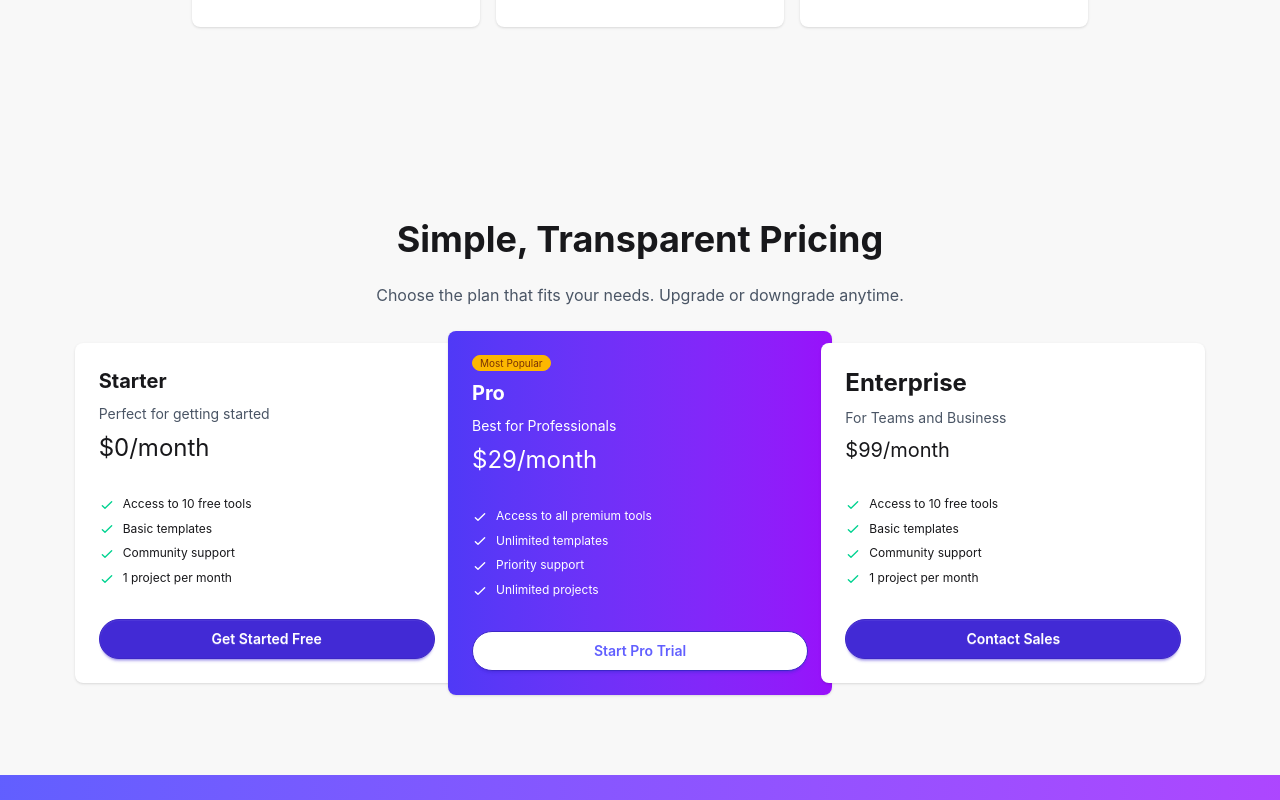
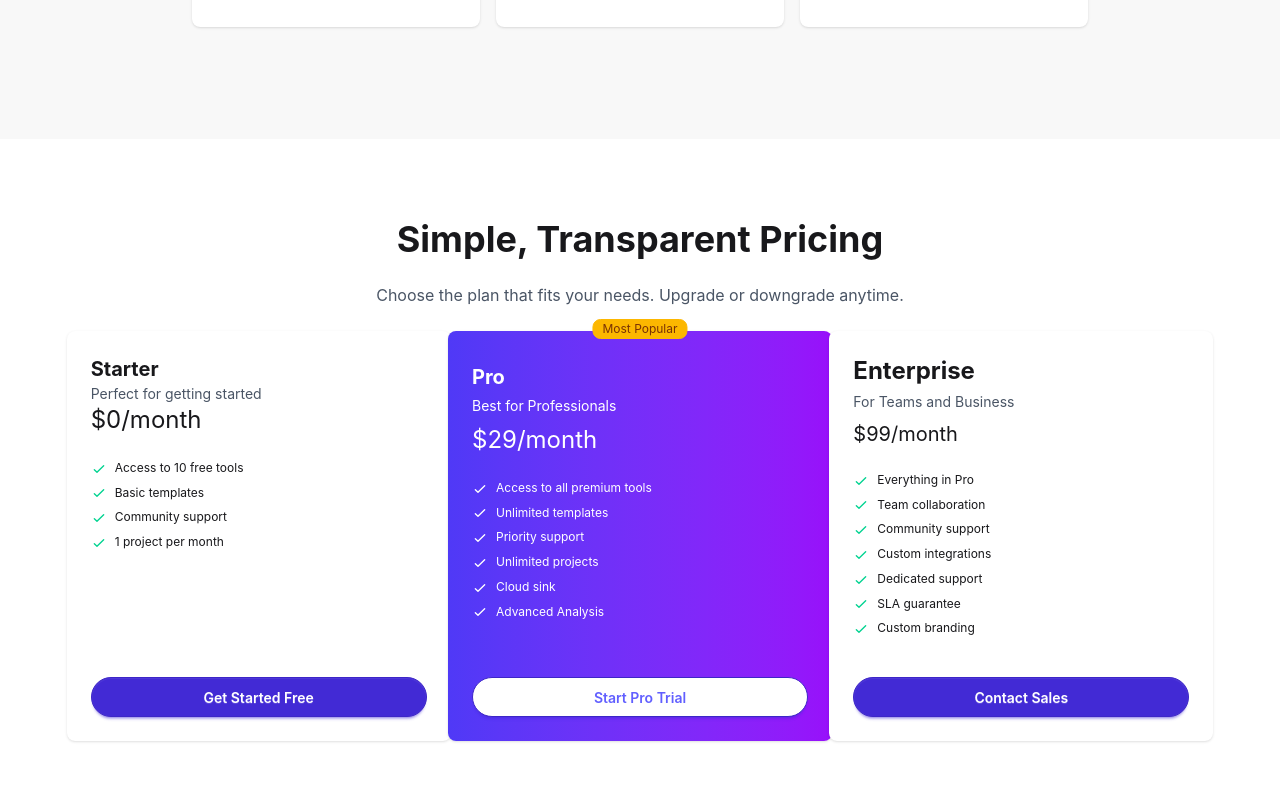
Before and after one commit to blitz-003/B13-A6-DigiTools-Platform, a React (Vite) app: page / in a window 1280 px wide. Shown: the part 2940-3740 px from the top of the page. Built offline with nearby package versions, Linux system fonts and the light colour scheme.

Commit message:
11th comment. All done

```diff
--- a/src/components/Cart/Cart.jsx
+++ b/src/components/Cart/Cart.jsx
@@ -20,7 +20,7 @@ const Cart = ({ cart, setCart }) => {
         <h2 className="text-2xl font-semibold mb-4">Your Cart</h2>
 
         {cart.length === 0 ? (
-          <p className="text-center text-gray-500 text-3xl">
+          <p className="text-center text-gray-500 text-xl">
             No products in cart
           </p>
         ) : (
--- a/src/components/Pricing/Pricing.jsx
+++ b/src/components/Pricing/Pricing.jsx
@@ -2,7 +2,7 @@ import React from "react";
 
 const Pricing = () => {
   return (
-    <div className="p-20 bg-base-200">
+    <div className="p-20 bg-white">
       <div className="text-center">
         <div>
           <h1 className="text-4xl font-bold">Simple, Transparent Pricing</h1>
@@ -11,12 +11,16 @@ const Pricing = () => {
           </p>
         </div>
       </div>
-      <div className="grid grid-cols-1 lg:grid-cols-3 justify-items-center items-center gap-y-4">
+
+      <div className="grid grid-cols-1 lg:grid-cols-3 justify-items-center items-stretch gap-y-6 gap-x-6">
+        {/* Starter Card */}
         <div className="card w-96 bg-base-100 shadow-sm">
-          <div className="card-body">
-            {/* <span className="badge badge-xs badge-warning">Most Popular</span> */}
+          <div className="card-body flex flex-col h-full">
+            <div className="flex-1">
               <h2 className="text-xl font-bold">Starter</h2>
-            <p className="text-md text-gray-600">Perfect for getting started</p>
+              <p className="text-md text-gray-600">
+                Perfect for getting started
+              </p>
               <p className="text-2xl">$0/month</p>
 
               <ul className="mt-6 flex flex-col gap-2 text-xs">
@@ -89,19 +93,25 @@ const Pricing = () => {
                   <span>1 project per month</span>
                 </li>
               </ul>
-            <div className="mt-6">
+            </div>
+            <div className="mt-auto">
               <button className="btn btn-primary btn-block rounded-full text-white">
                 Get Started Free
               </button>
             </div>
           </div>
         </div>
-        <div className="card w-96 bg-linear-to-r from-indigo-600 to-purple-600 shadow-sm">
-          <div className="card-body text-white">
-            <span className="badge badge-xs badge-warning">Most Popular</span>
-            <h2 className="text-xl font-bold">Pro</h2>
-            <p className="text-md">Best for Professionals</p>
-            <p className="text-2xl">$29/month</p>
+
+        {/* Pro Card */}
+        <div className="card w-96 bg-linear-to-r from-indigo-600 to-purple-600 shadow-sm relative">
+          <div className="card-body flex flex-col h-full text-white">
+            <div className="flex-1">
+              <span className="badge badge-sm badge-warning absolute -top-3 left-1/2 -translate-x-1/2">
+                Most Popular
+              </span>
+              <h2 className="text-xl font-bold mt-2">Pro</h2>
+              <p className="text-md mt-1">Best for Professionals</p>
+              <p className="text-2xl mt-2">$29/month</p>
 
               <ul className="mt-6 flex flex-col gap-2 text-xs">
                 <li>
@@ -158,7 +168,7 @@ const Pricing = () => {
                 <li>
                   <svg
                     xmlns="http://www.w3.org/2000/svg"
-                  className="size-4 me-2 inline-block white"
+                    className="size-4 me-2 inline-block text-white"
                     fill="none"
                     viewBox="0 0 24 24"
                     stroke="currentColor"
@@ -172,20 +182,59 @@ const Pricing = () => {
                   </svg>
                   <span>Unlimited projects</span>
                 </li>
+                <li>
+                  <svg
+                    xmlns="http://www.w3.org/2000/svg"
+                    className="size-4 me-2 inline-block text-white"
+                    fill="none"
+                    viewBox="0 0 24 24"
+                    stroke="currentColor"
+                  >
+                    <path
+                      strokeLinecap="round"
+                      strokeLinejoin="round"
+                      strokeWidth="2"
+                      d="M5 13l4 4L19 7"
+                    />
+                  </svg>
+                  <span>Cloud sink</span>
+                </li>
+                <li>
+                  <svg
+                    xmlns="http://www.w3.org/2000/svg"
+                    className="size-4 me-2 inline-block text-white"
+                    fill="none"
+                    viewBox="0 0 24 24"
+                    stroke="currentColor"
+                  >
+                    <path
+                      strokeLinecap="round"
+                      strokeLinejoin="round"
+                      strokeWidth="2"
+                      d="M5 13l4 4L19 7"
+                    />
+                  </svg>
+                  <span>Advanced Analysis</span>
+                </li>
               </ul>
-            <div className="mt-6">
+            </div>
+            <div className="mt-auto">
               <button className="btn btn-primary btn-block rounded-full bg-white text-indigo-500">
                 Start Pro Trial
               </button>
             </div>
           </div>
         </div>
+
+        {/* Enterprise Card */}
         <div className="card w-96 bg-base-100 shadow-sm">
-          <div className="card-body">
-            {/* <span className="badge badge-xs badge-warning">Most Popular</span> */}
+          <div className="card-body flex flex-col h-full">
+            <div className="flex-1 mb-8">
               <h2 className="text-2xl font-bold">Enterprise</h2>
-            <p className="text-md text-gray-600">For Teams and Business</p>
-            <p className="text-xl">$99/month</p>
+              <p className="text-md text-gray-600 mt-1">
+                For Teams and Business
+              </p>
+              <p className="text-xl mt-2">$99/month</p>
 
               <ul className="mt-6 flex flex-col gap-2 text-xs">
                 <li>
@@ -203,7 +252,7 @@ const Pricing = () => {
                       d="M5 13l4 4L19 7"
                     />
                   </svg>
-                <span>Access to 10 free tools</span>
+                  <span>Everything in Pro</span>
                 </li>
                 <li>
                   <svg
@@ -220,7 +269,7 @@ const Pricing = () => {
                       d="M5 13l4 4L19 7"
                     />
                   </svg>
-                <span>Basic templates</span>
+                  <span>Team collaboration</span>
                 </li>
                 <li>
                   <svg
@@ -254,10 +303,62 @@ const Pricing = () => {
                       d="M5 13l4 4L19 7"
                     />
                   </svg>
-                <span>1 project per month</span>
+                  <span>Custom integrations</span>
+                </li>
+                <li>
+                  <svg
+                    xmlns="http://www.w3.org/2000/svg"
+                    className="size-4 me-2 inline-block text-success"
+                    fill="none"
+                    viewBox="0 0 24 24"
+                    stroke="currentColor"
+                  >
+                    <path
+                      strokeLinecap="round"
+                      strokeLinejoin="round"
+                      strokeWidth="2"
+                      d="M5 13l4 4L19 7"
+                    />
+                  </svg>
+                  <span>Dedicated support</span>
+                </li>
+                <li>
+                  <svg
+                    xmlns="http://www.w3.org/2000/svg"
+                    className="size-4 me-2 inline-block text-success"
+                    fill="none"
+                    viewBox="0 0 24 24"
+                    stroke="currentColor"
+                  >
+                    <path
+                      strokeLinecap="round"
+                      strokeLinejoin="round"
+                      strokeWidth="2"
+                      d="M5 13l4 4L19 7"
+                    />
+                  </svg>
+                  <span>SLA guarantee</span>
+                </li>
+                <li>
+                  <svg
+                    xmlns="http://www.w3.org/2000/svg"
+                    className="size-4 me-2 inline-block text-success"
+                    fill="none"
+                    viewBox="0 0 24 24"
+                    stroke="currentColor"
+                  >
+                    <path
+                      strokeLinecap="round"
+                      strokeLinejoin="round"
+                      strokeWidth="2"
+                      d="M5 13l4 4L19 7"
+                    />
+                  </svg>
+                  <span>Custom branding</span>
                 </li>
               </ul>
-            <div className="mt-6">
+            </div>
+            <div className="mt-auto">
               <button className="btn btn-primary btn-block rounded-full text-white">
                 Contact Sales
               </button>
```
Also changed, not shown: 1 other file (tests, documents, lock files or other folders). Lines whose indentation alone changed are shown as unchanged.
